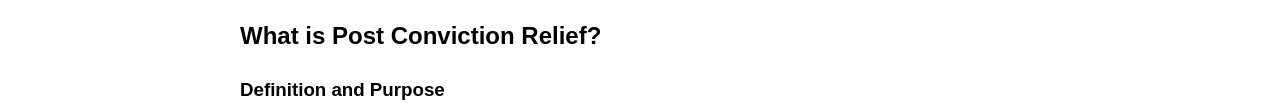
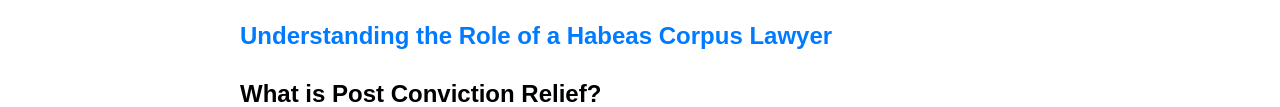
Before and after one commit to ikimyong/law, a plain HTML site: page index.html in a window 1280 px wide. Shown: the part 807-914 px from the top of the page. Drawn offline with Linux system fonts and the light colour scheme.

Commit message:
Update index.html

```diff
--- a/index.html
+++ b/index.html
@@ -5,6 +5,7 @@
  <title>Detailed Guide on Post Conviction Lawyers</title>
 
   <meta name="description" content=" Explore the essential role of post conviction lawyers in seeking justice after a conviction..">
+
 
  <meta name="robots" content="index,follow">
   <link rel="canonical" href="https://lawstone.netlify.app">
@@ -57,6 +58,7 @@
 <div style="text-align: center;">
  <img src="https://i.postimg.cc/h4x0Hmh5/1-4.jpg" alt="lawyer.jpg" style="max-width: 100%; height: auto;">
 </div>
+<h2> <a href="https://ikimyong.github.io/brownstonelaw/">Understanding the Role of a Habeas Corpus Lawyer</a> </h2>
 
 
 <h2>What is Post Conviction Relief?</h2>
```
